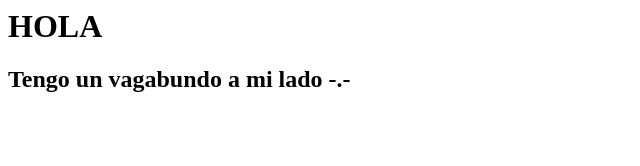
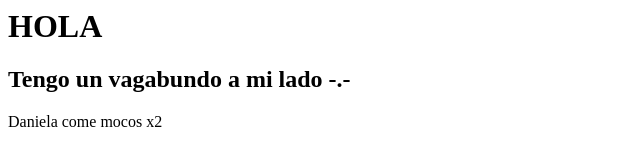
Before and after one commit to NaniZ11/Aprendiendo-GIT, a plain HTML site: page index.html in a window 1280 px wide. Shown: the whole page, without its empty margins (0-640 px from the left). Drawn offline with Linux system fonts and the light colour scheme.

Commit message:
Daniela Come mocos por dos

```diff
--- a/index.html
+++ b/index.html
@@ -6,5 +6,6 @@
 	<body>
 		<h1>HOLA</h1>
 		<h2>Tengo un vagabundo a mi lado -.-</h2>
+		<p>Daniela come mocos x2</p>
 	</body>
 </html>
```
